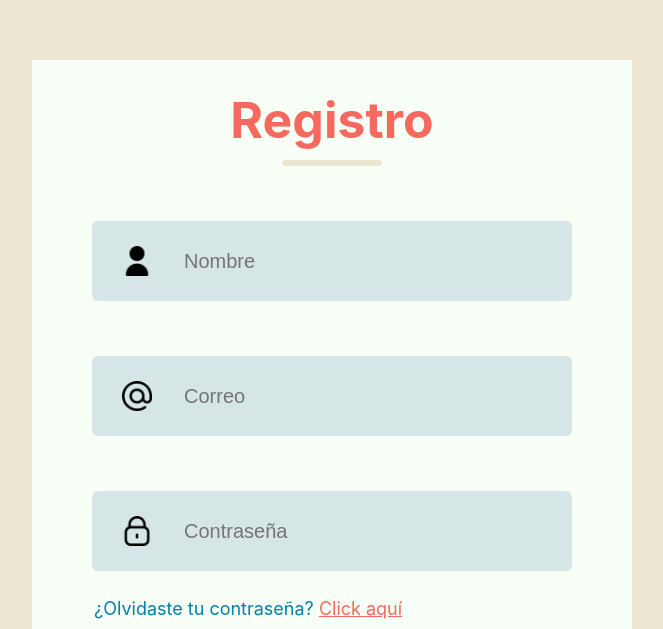
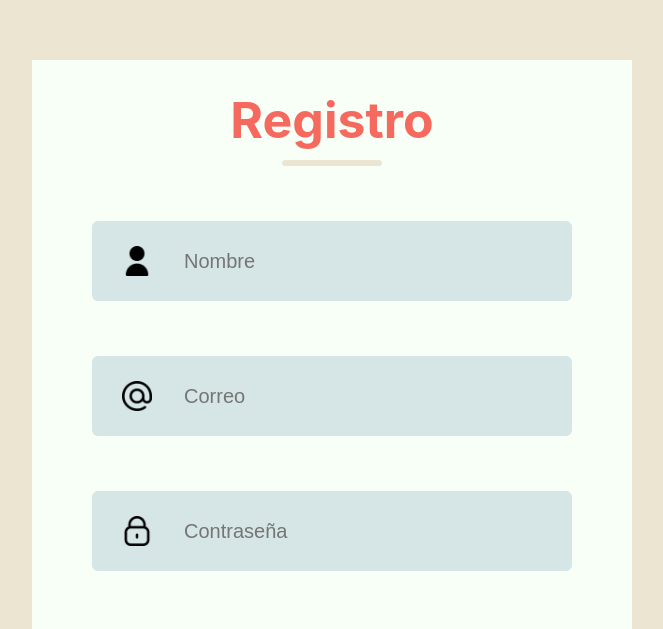
Before and after one commit to FridaToriz/vending_bot, a React (Create React App) app: page / in a window 1280 px wide. Shown: the part 140-769 px from the top of the page, without its empty margins (308-971 px from the left). Built offline with nearby package versions, Linux system fonts and the light colour scheme.

Commit message:
agregué una opción para redirigir a las personas a una página para recuperaer su contraseña

```diff
--- a/src/Components/Assets/LSForm/LSForm.jsx
+++ b/src/Components/Assets/LSForm/LSForm.jsx
@@ -9,6 +9,11 @@ const LSFormulario = () => {
 
     const [action,setAction]= useState("Registro");
     const [showName, setShowName] = useState(true);//esta de aquí es para usar valores booleanos en el código y que esté más limpio y sea más sencillo de leer
+
+    const handleForgotPasswordClick = () =>{
+        //esto es para redirigir al usuario a una página de recuperación de contraseña
+        window.location.href = "/url para la página de recuperarcontraseña";
+    };
 
     return(
         <div className="container">
@@ -36,8 +41,8 @@ const LSFormulario = () => {
                     <input id="password" type="password" minLength="8" pattern="[a-z0-5]{8}" required placeholder="Contraseña" />
                 </div>
             </div>
-            {action==="Registro" &&(
-                <div  className="forgot-password">¿Olvidaste tu contraseña? <span>Click aquí</span> </div>
+            {action==="Ingresar" &&(   //esto hace que sólo se muestre en la parte de Ingresar
+                <div  className="forgot-password">¿Olvidaste tu contraseña? <span onClick={handleForgotPasswordClick}>Click aquí</span> </div>
             )}
 
             <div className="submit-container">
```
